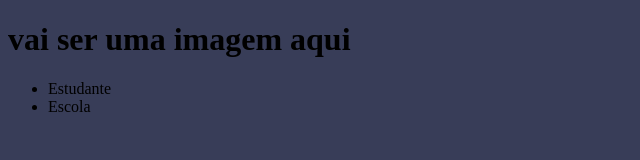
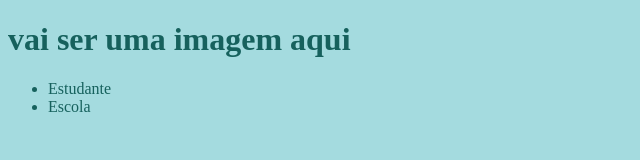
Before and after one commit to WaislanyaRilary/Site-AL, a plain HTML site: page index.html in a window 1280 px wide. Shown: the whole page, without its empty margins (0-640 px from the left). Drawn offline with Linux system fonts and the light colour scheme.

Commit message:
alterações

```diff
--- a/style.css
+++ b/style.css
@@ -1,3 +1,4 @@
 body {
-background-color:#383D58;
+background-color:#a4dbdf;
+color:rgb(22, 97, 93)
 }
```
